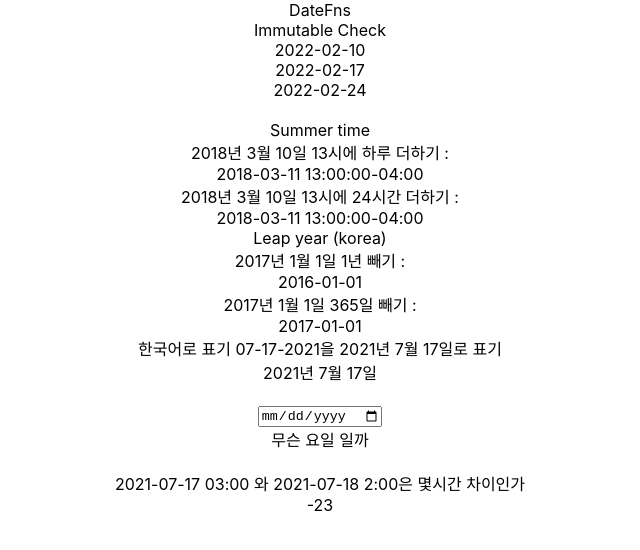
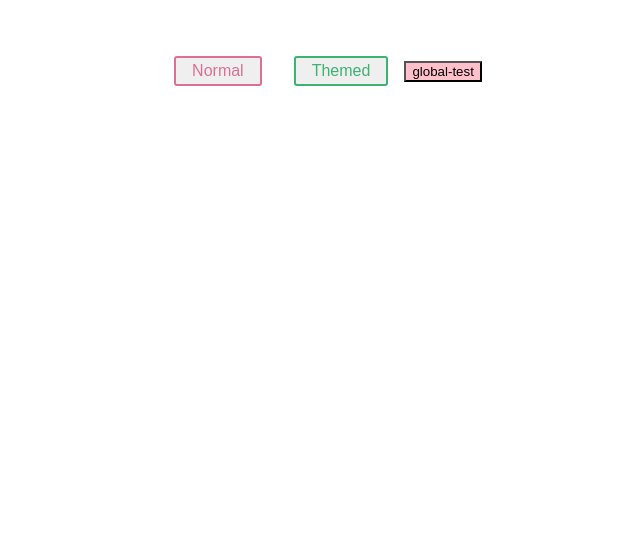
Before and after one commit to rhrl159357/react, a React (Create React App) app: page / in a window 1280 px wide. Shown: the top 550 px of the page, without its empty margins (320-960 px from the left). Built offline with nearby package versions, Linux system fonts and the light colour scheme.

Commit message:
styled-component test

```diff
--- a/package.json
+++ b/package.json
@@ -14,6 +14,7 @@
     "react": "^17.0.2",
     "react-dom": "^17.0.2",
     "react-scripts": "5.0.0",
+    "styled-components": "^5.3.3",
     "web-vitals": "^2.1.4"
   },
   "scripts": {
--- a/src/App.js
+++ b/src/App.js
@@ -2,11 +2,13 @@ import './App.css';
 import DatefnsExample from './components/Moment/Datefns/DatefnsExample';
 import DayjsExample from './components/Moment/Dayjs/DayjsExample';
 import MomentExample from './components/Moment/MomentExample';
+import StyledCompomentExample from './components/Moment/styledCompomentExample/StyledCompomentExample';
 
 function App() {
   return (
     <div className="App">
-      <DatefnsExample />
+      <StyledCompomentExample />
+      {/* <DatefnsExample /> */}
       {/* <DayjsExample /> */}
       {/* <MomentExample /> */}
     </div>
--- /dev/null
+++ b/src/components/Moment/styledCompomentExample/StyledCompomentExample.jsx
@@ -0,0 +1,176 @@
+import React from 'react';
+import styled, {keyframes, ThemeProvider, createGlobalStyle, Navigation} from "styled-components";
+
+//     // Create a Title component that'll render an <h1> tag with some styles
+//     const Title = styled.h1 `
+//     'font-size: 1.5em;
+//     text-align: center;
+//     color: palevioletred;'
+// `;
+
+//     // Create a Wrapper component that'll render a <section> tag with some styles
+//     const Wrapper = styled.section `
+//     padding: 4em;
+//     background: papayawhip;
+// `;
+
+//     const Button = styled.button `
+//   /* Adapt the colors based on primary prop */
+//   background: ${props => props.primary
+//         ? "palevioletred"
+//         : "white"};
+//   color: ${props => props.primary
+//             ? "white"
+//             : "palevioletred"};
+
+//   font-size: 1em;
+//   margin: 1em;
+//   padding: 0.25em 1em;
+//   border: 2px solid palevioletred;
+//   border-radius: 3px;
+// `;
+
+// // A new component based on Button, but with some override styles
+// const TomatoButton = styled(Button)`
+//   color: tomato;
+//   border-color: tomato;
+// `;
+
+// const Thing = styled.div.attrs((/* props */) => ({ tabIndex: 0 }))`
+//   color: blue;
+
+//   &:hover {
+//     color: red; // <Thing> when hovered
+//   }
+
+//   & ~ & {
+//     background: tomato; // <Thing> as a sibling of <Thing>, but maybe not directly next to it
+//   }
+
+//   & + & {
+//     background: lime; // <Thing> next to <Thing>
+//   }
+
+//   &.something {
+//     background: orange; // <Thing> tagged with an additional CSS class ".something"
+//   }
+
+//   .something-else & {
+//     border: 1px solid; // <Thing> inside another element labeled ".something-else"
+//   }
+// `
+// const Input = styled.input.attrs(props => ({
+//     type: "text",
+//     size: props.size || "1em",
+//   }))`
+//     border: 2px solid palevioletred;
+//     margin: ${props => props.size};
+//     padding: ${props => props.size};
+//   `;
+
+//   // Input's attrs will be applied first, and then this attrs obj
+//   const PasswordInput = styled(Input).attrs({
+//     type: "password",
+//   })`
+//     // similarly, border will override Input's border
+//     border: 2px solid aqua;
+//   `;
+
+//   const rotate = keyframes`
+//   from {
+//     transform: rotate(0deg);
+//   }
+
+//   to {
+//     transform: rotate(360deg);
+//   }
+// `;
+
+// const Rotate = styled.div`
+//   display: inline-block;
+//   animation: ${rotate} 2s linear infinite;
+//   padding: 2rem 1rem;
+//   font-size: 1.2rem;
+// `;
+
+// Define our button, but with the use of props.theme this time
+const Button = styled.button`
+  font-size: 1em;
+  margin: 1em;
+  padding: 0.25em 1em;
+  border-radius: 3px;
+
+  /* Color the border and text with theme.main */
+  color: ${props => props.theme.main};
+  border: 2px solid ${props => props.theme.main};
+`;
+
+// We are passing a default theme for Buttons that arent wrapped in the ThemeProvider
+Button.defaultProps = {
+  theme: {
+    main: "palevioletred"
+  }
+}
+
+// Define what props.theme will look like
+const theme = {
+  main: "mediumseagreen"
+};
+
+const GlobalStyle = createGlobalStyle`
+  .global-test {
+    background-color: pink };
+  }
+`
+
+export default function StyledCompomentExample() {
+
+
+
+// const ReversedButton = props => <Button
+//     {...props}
+//     children={props
+//         .children
+//         .split('')
+//         .reverse()}/>
+
+// Use Title and Wrapper like any other React component – except they're styled!
+return (<>
+<>
+{/* <Thing> Hello world !</Thing>
+<Thing>How ya doing
+    ? </Thing>
+<Thing className="something">The sun is shining ...</Thing>
+<div>Pretty nice day today.</div>
+<Thing>Don 't you think?</Thing>
+ < div className = "something-else" > <Thing>Splendid.</Thing>
+</div>
+<br />
+<Input placeholder="A bigger text input" size="2em" /> */}
+    <br />
+    {/* Notice we can still use the size attr from Input */}
+    {/* <PasswordInput placeholder="A bigger password input" size="2em" />
+    <br />
+    <Rotate>&lt; 💅🏾 &gt;</Rotate> */}
+</>
+<br />
+<GlobalStyle />
+<Button>Normal</Button>
+
+<ThemeProvider theme={theme}>
+  <Button>Themed</Button>
+</ThemeProvider>
+<button className='global-test'>global-test</button>
+
+{/* < Wrapper > <Title>
+        Hello World!
+    </Title>
+</Wrapper>
+<Button>Normal</Button> < Button primary = "primary" > Primary</Button> < TomatoButton > tomato</TomatoButton> < br /> <Button as="a" href="#">Link with Button styles</Button>
+    <TomatoButton as="a" href="#">Link with Tomato Button styles</TomatoButton>
+    <br/>
+    <Button as={ReversedButton}>Custom Button with Normal Button styles</Button>  */}
+    </ >
+    );
+
+}
```
Also changed, not shown: 1 other file (tests, documents, lock files or other folders).
